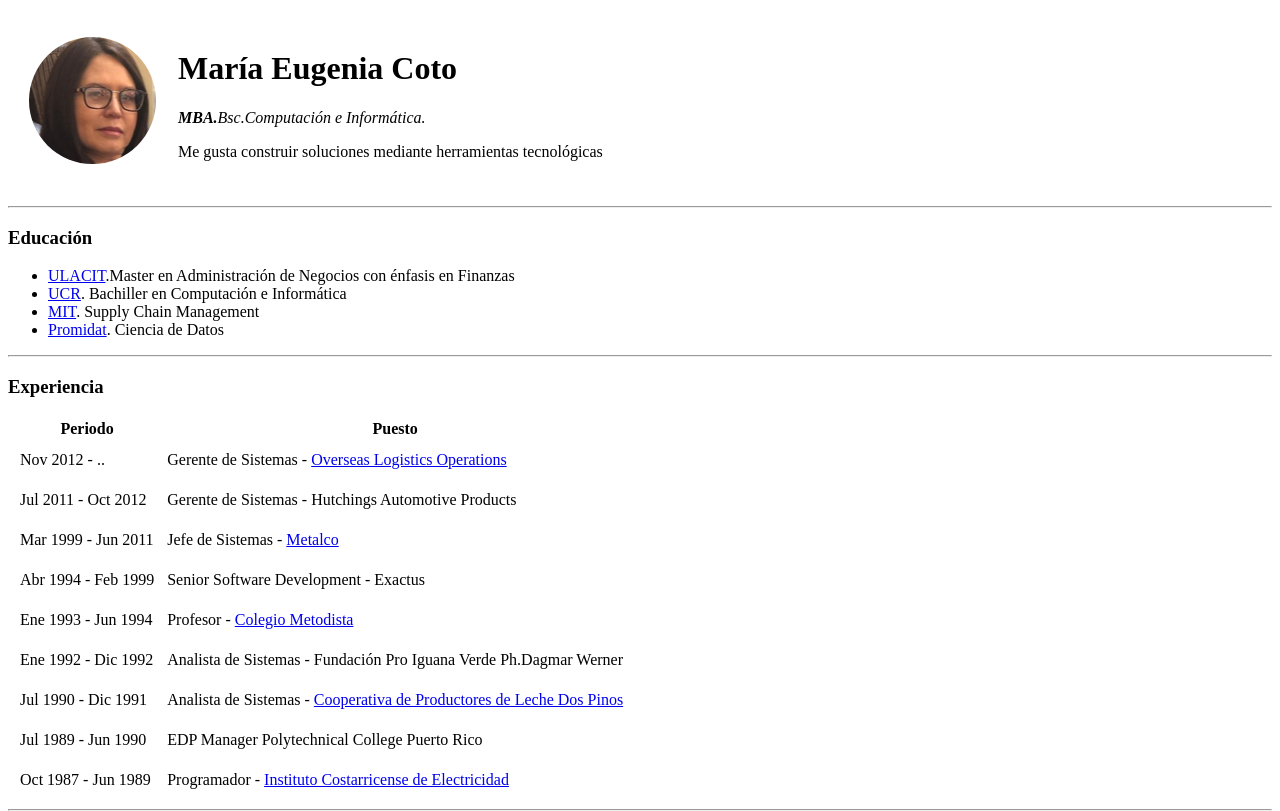
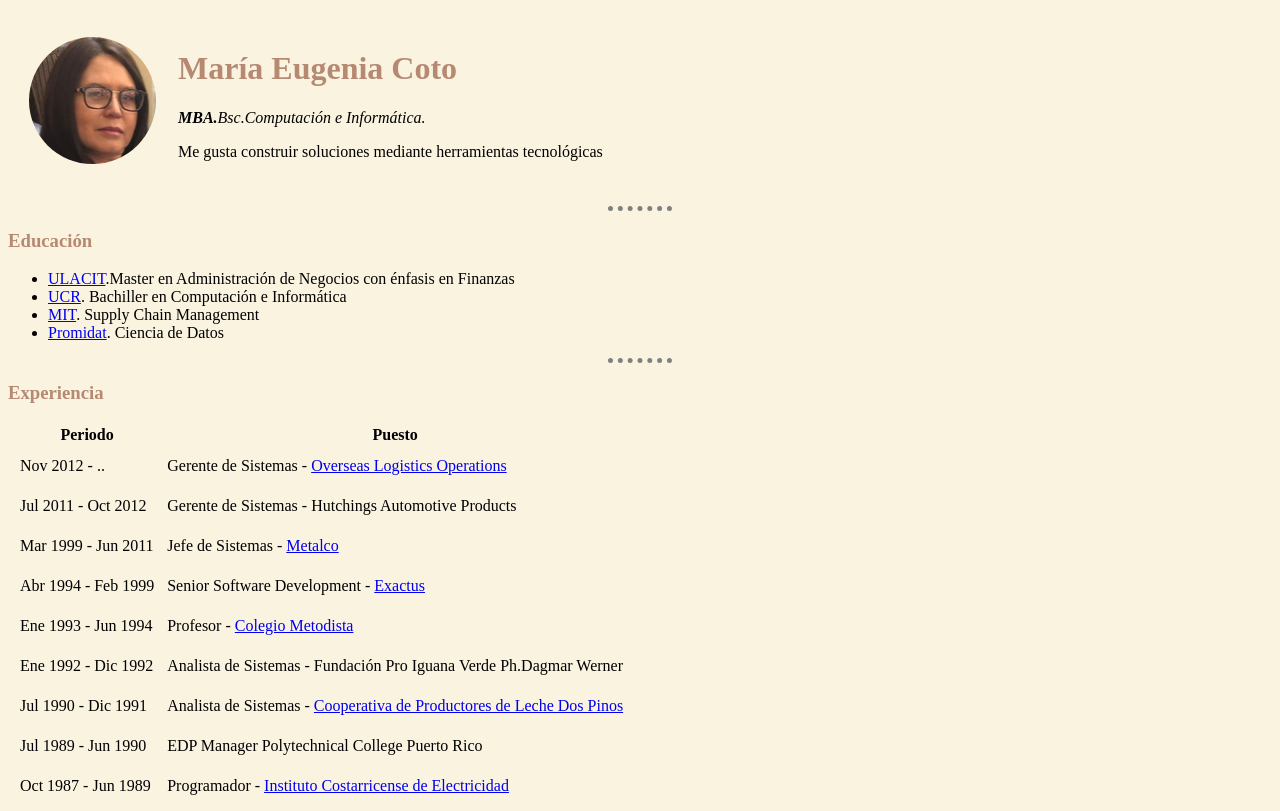
Before and after one commit to eucomo66/cv, a plain HTML site: page index.html in a window 1280 px wide. Shown: the top 811 px of the page. Drawn offline with Linux system fonts and the light colour scheme.

Commit message:
Add files via upload
Version with css

```diff
--- a/contact.html
+++ b/contact.html
@@ -3,6 +3,7 @@
   <head>
     <meta charset="utf-8">
     <title>Información de Contacto</title>
+    <link rel="stylesheet" href="css/styles.css">
   </head>
   <body>
     <h3>Información de Contacto</h3>
--- /dev/null
+++ b/css/styles.css
@@ -0,0 +1,23 @@
+body {
+  background-color: #FAF3E0;
+}
+
+hr {
+  /* background-color: white; */
+    /* top | right | bottom | left */
+  /* border-style: none solid dotted dashed; */
+  /* border-style: dotted none none none ; */
+  border-style: none;
+  border-top-style: dotted;
+  border-color: gray;
+  border-width: 5px;
+  width: 5%;
+  /* height:1px; */
+
+}
+h1 {
+  color: #B68973;
+}
+h3 {
+  color: #B68973;
+}
--- a/index.html
+++ b/index.html
@@ -3,12 +3,14 @@
   <head>
     <meta charset="utf-8">
     <title>Maria's Personal Site</title>
+    <link rel="stylesheet" href="css/styles.css">
   </head>
   <body>
     <table cellspacing="20">
       <tr>
         <td><img src="images\personal5.png" alt="Eugenia profile picture"></td>
-        <td><h1>María Eugenia Coto</h1>
+        <td>
+          <h1>María Eugenia Coto</h1>
         <p><em><strong>MBA.</strong>Bsc.Computación e Informática.</em></p>
         <p>Me gusta construir soluciones mediante herramientas tecnológicas</p></td>
       </tr>
@@ -40,7 +42,7 @@
       </tr>
       <tr>
         <td style="padding:10px">Abr 1994 - Feb 1999 </td>
-        <td> Senior Software Development - Exactus</td>
+        <td> Senior Software Development - <a href="https://softland.cr/">Exactus</a></td>
       </tr>
       <tr>
         <td style="padding:10px">Ene 1993 - Jun 1994 </td>
```
Also changed, not shown: hobbies.html (+1 -0 lines).
